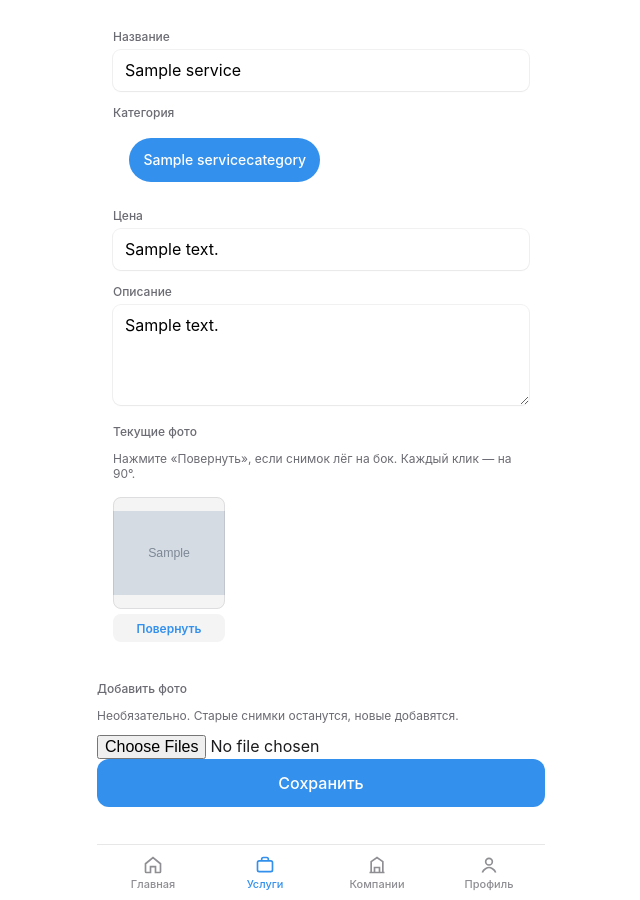
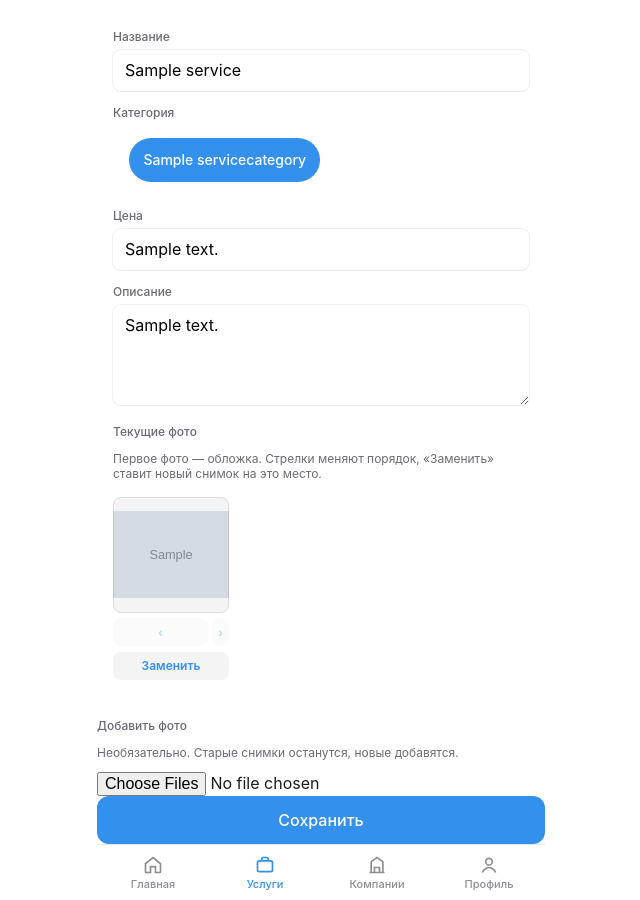
Before and after one commit to MaxMpt/MarketPlace_VB, a Django app: page /services/1/edit/ in a window 1280 px wide. Shown: the part 49-949 px from the top of the page, without its empty margins (319-959 px from the left). Run offline with Django 5.2, Linux system fonts and the light colour scheme; tables that the repository leaves empty hold one stand-in row (values such as "Sample post"); grey boxes marked "Sample" are stand-in pictures; some libraries are stand-ins or nearby versions.

Commit message:
Replace and reorder listing photos

```diff
--- a/catalog/urls.py
+++ b/catalog/urls.py
@@ -1,4 +1,3 @@
-
 from django.http import JsonResponse
 from django.urls import path
 
@@ -23,7 +22,8 @@ urlpatterns = [
     path("profile/notify/", views.toggle_notify, name="toggle_notify"),
     path("profile/delete/", views.delete_listing, name="delete_listing"),
     path("reviews/delete/", views.delete_review, name="delete_review"),
-    path("photos/rotate/", views.rotate_photo, name="rotate_photo"),
+    path("photos/replace/", views.replace_photo, name="replace_photo"),
+    path("photos/reorder/", views.reorder_photo, name="reorder_photo"),
     path("add/", views.add_listing, name="add"),
     path("geo/suggest/", views.geo_suggest, name="geo_suggest"),
     path("reviews/add/", views.add_review, name="add_review"),
--- a/catalog/views.py
+++ b/catalog/views.py
@@ -7,7 +7,7 @@ from urllib.parse import quote
 
 from .models import Company, Photo, RatingReview, Service, ServiceCategory, UserSettings
 from .notify import is_admin, login_of, notify_admins, send_telegram, stars_word
-from .utils import parse_price_input, rotate_saved_image, save_resized_image, telegram_contact_url
+from .utils import parse_price_input, save_resized_image, telegram_contact_url
 
 
 def _photos():
@@ -337,7 +337,7 @@ def edit_service(request, pk):
             "item": service,
             "categories": ServiceCategory.objects.alive(),
             "price_value": _price_field(service),
-            "photos": service.photos.filter(deleted_at__isnull=True),
+            "photos": service.photos.filter(deleted_at__isnull=True).order_by("sort_order", "id"),
             "error": error,
             "title": "Изменить услугу",
             "back": f"/services/{service.pk}/",
@@ -378,7 +378,7 @@ def edit_company(request, pk):
         {
             "kind": "company",
             "item": company,
-            "photos": company.photos.filter(deleted_at__isnull=True),
+            "photos": company.photos.filter(deleted_at__isnull=True).order_by("sort_order", "id"),
             "error": error,
             "title": "Изменить компанию",
             "back": f"/companies/{company.pk}/",
@@ -387,7 +387,42 @@ def edit_company(request, pk):
 
 
 @require_POST
-def rotate_photo(request):
+def replace_photo(request):
+    photo, nxt = _owned_photo(request)
+    if not photo:
+        return redirect("home")
+    uploaded = request.FILES.get("photo")
+    if uploaded and getattr(uploaded, "content_type", "").startswith("image/"):
+        content = save_resized_image(uploaded, uploaded.name)
+        photo.image.save(content.name, content, save=True)
+    return redirect(nxt)
+
+
+@require_POST
+def reorder_photo(request):
+    photo, nxt = _owned_photo(request)
+    if not photo:
+        return redirect("home")
+    if photo.service_id:
+        qs = Photo.objects.filter(service_id=photo.service_id, deleted_at__isnull=True)
+    elif photo.company_id:
+        qs = Photo.objects.filter(company_id=photo.company_id, deleted_at__isnull=True)
+    else:
+        return redirect(nxt)
+    photos = list(qs.order_by("sort_order", "id"))
+    ids = [p.pk for p in photos]
+    i = ids.index(photo.pk)
+    j = i - 1 if request.POST.get("direction") == "left" else i + 1
+    if 0 <= j < len(photos):
+        photos[i], photos[j] = photos[j], photos[i]
+        for n, item in enumerate(photos):
+            if item.sort_order != n:
+                item.sort_order = n
+                item.save(update_fields=["sort_order"])
+    return redirect(nxt)
+
+
+def _owned_photo(request):
     photo = get_object_or_404(Photo.objects.filter(deleted_at__isnull=True), pk=request.POST.get("pk"))
     owner_id = None
     nxt = "/"
@@ -397,19 +432,9 @@ def rotate_photo(request):
     elif photo.company_id:
         owner_id = photo.company.create_user_id
         nxt = f"/companies/{photo.company_id}/edit/"
-    elif photo.review_id:
-        owner_id = photo.review.create_user_id
-        if photo.review.service_id:
-            nxt = f"/services/{photo.review.service_id}/"
-        elif photo.review.company_id:
-            nxt = f"/companies/{photo.review.company_id}/"
     if owner_id != request.resident.id and not is_admin(request.resident):
-        return redirect("home")
-    if photo.image:
-        photo.image.open("rb")
-        content = rotate_saved_image(photo.image, 90)
-        photo.image.save(content.name, content, save=True)
-    return redirect(nxt)
+        return None, "/"
+    return photo, nxt
 
 
 @require_POST
--- a/static/catalog/app.css
+++ b/static/catalog/app.css
@@ -233,11 +233,11 @@ button, input, textarea { font: inherit; font-size: 16px; }
   padding: 1rem;
 }
 .photo-edit { display: flex; gap: .5rem; overflow-x: auto; padding: .25rem 0 .5rem; }
-.photo-edit-item { flex-shrink: 0; width: 7rem; }
-.photo-edit-item img { width: 7rem; height: 7rem; object-fit: contain; background: var(--bg); border-radius: .5rem; }
-.photo-edit-item button {
-  width: 100%;
-  margin-top: .35rem;
+.photo-edit-item { flex-shrink: 0; width: 7.25rem; }
+.photo-edit-item img { width: 7.25rem; height: 7.25rem; object-fit: contain; background: var(--bg); border-radius: .5rem; }
+.photo-move { display: flex; gap: .25rem; margin: .35rem 0; }
+.photo-move button, .photo-replace {
+  flex: 1;
   height: 1.75rem;
   border: 0;
   border-radius: .5rem;
@@ -245,7 +245,11 @@ button, input, textarea { font: inherit; font-size: 16px; }
   color: var(--primary);
   font-size: 12px;
   font-weight: 600;
+  display: grid;
+  place-items: center;
 }
+.photo-move button:disabled { opacity: .35; }
+.photo-replace input { display: none; }
 .review { display: block; background: var(--bg); border-radius: .75rem; padding: .75rem; }
 .review-gone { opacity: .65; pointer-events: none; }
 .review-head { display: flex; justify-content: space-between; gap: .5rem; font-size: 14px; font-weight: 500; }
--- a/templates/catalog/edit.html
+++ b/templates/catalog/edit.html
@@ -44,15 +44,31 @@
 
   {% if photos %}
   <p class="label">Текущие фото</p>
-  <p class="muted tiny">Нажмите «Повернуть», если снимок лёг на бок. Каждый клик — на 90°.</p>
+  <p class="muted tiny">Первое фото — обложка. Стрелки меняют порядок, «Заменить» ставит новый снимок на это место.</p>
   <div class="photo-edit">
     {% for photo in photos %}
       <div class="photo-edit-item">
         <img src="{{ photo.src }}" alt="">
-        <form method="post" action="{% url 'rotate_photo' %}">
+        <div class="photo-move">
+          <form method="post" action="{% url 'reorder_photo' %}">
+            {% csrf_token %}
+            <input type="hidden" name="pk" value="{{ photo.pk }}">
+            <input type="hidden" name="direction" value="left">
+            <button type="submit" {% if forloop.first %}disabled{% endif %}>‹</button>
+          </form>
+          <form method="post" action="{% url 'reorder_photo' %}">
+            {% csrf_token %}
+            <input type="hidden" name="pk" value="{{ photo.pk }}">
+            <input type="hidden" name="direction" value="right">
+            <button type="submit" {% if forloop.last %}disabled{% endif %}>›</button>
+          </form>
+        </div>
+        <form method="post" action="{% url 'replace_photo' %}" enctype="multipart/form-data">
           {% csrf_token %}
           <input type="hidden" name="pk" value="{{ photo.pk }}">
-          <button type="submit">Повернуть</button>
+          <label class="photo-replace">Заменить
+            <input type="file" name="photo" accept="image/*" onchange="this.form.submit()">
+          </label>
         </form>
       </div>
     {% endfor %}
```
